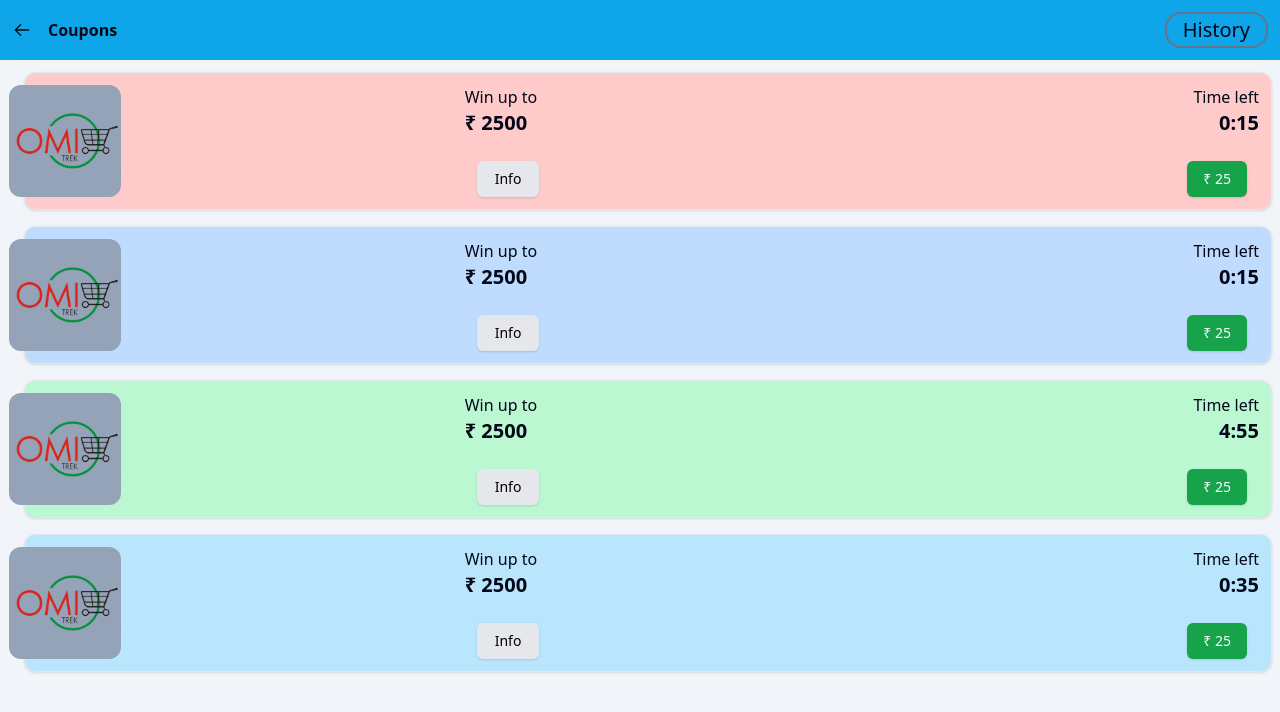
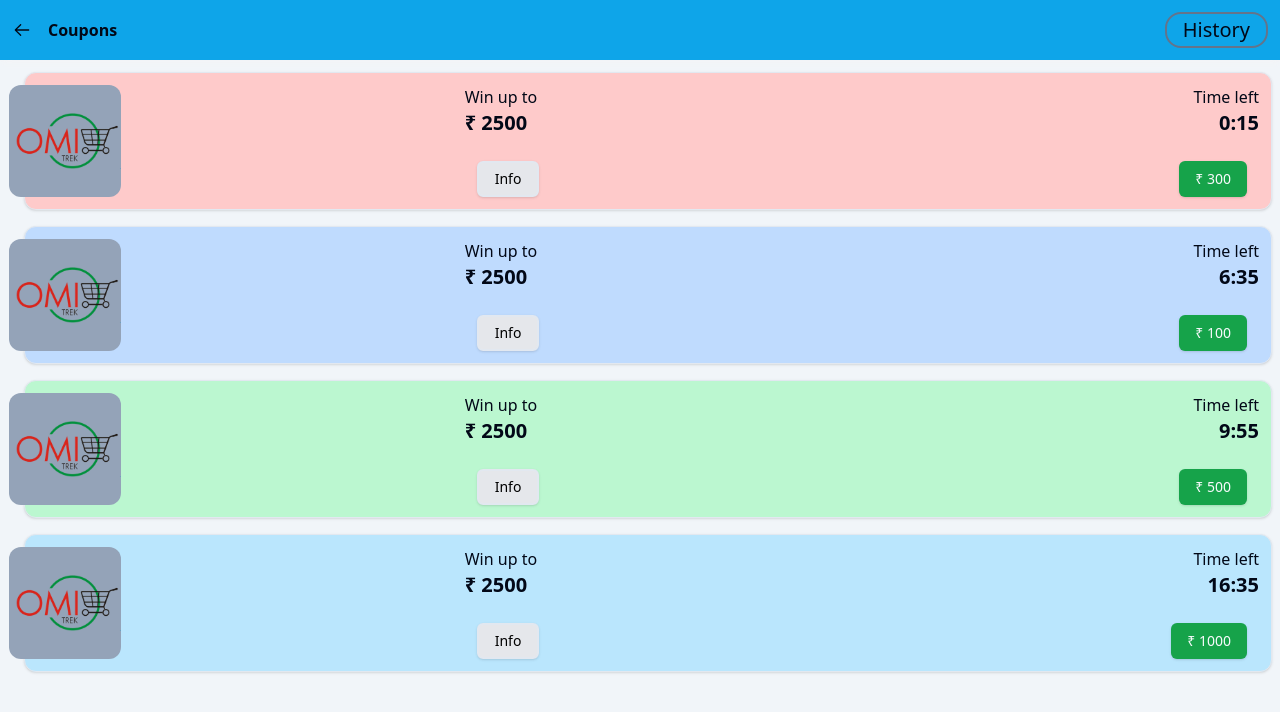
Before and after one commit to itz-kunal/omni-final-ecom-f, a Next.js app in the folder frontend/: page /coupons in a window 1280 px wide. Shown: the top 712 px of the page. Built offline with nearby package versions, Linux system fonts and the light colour scheme; no server answers.

Commit message:
Update page.jsx

```diff
--- a/frontend/src/app/coupons/page.jsx
+++ b/frontend/src/app/coupons/page.jsx
@@ -30,10 +30,10 @@ function Page() {
 
             <div className="flex flex-col pt-14 p-2 bg-slate-100 min-h-[100vh]">
 
-                <CouponCard initialTime={20} />
-                <CouponCard bgColor={'bg-blue-200'} pAmount={200} initialTime={20} />
-                <CouponCard bgColor={'bg-green-200'} initialTime={300} />
-                <CouponCard bgColor={'bg-sky-200'} initialTime={40} />
+                <CouponCard initialTime={20} pAmount={300}  />
+                <CouponCard bgColor={'bg-blue-200'} pAmount={100} initialTime={400} />
+                <CouponCard bgColor={'bg-green-200'} pAmount={500}  initialTime={600} />
+                <CouponCard bgColor={'bg-sky-200'} pAmount={1000}  initialTime={1000} />
 
             </div>
         </>
@@ -105,7 +105,7 @@ const CouponCard = ({ bgColor, pAmount = 20, initialTime }) => {
                 <br />
                 <div className='flex justify-between px-3'>
                     <Button className='bg-gray-200 text-black border-2 hover:bg-slate-300'>Info</Button>
-                    <Button className='bg-green-600' onClick={()=>buyCoupon(pAmount)}>₹ 25</Button>
+                    <Button className='bg-green-600' onClick={()=>buyCoupon(pAmount)}>₹ {pAmount}</Button>
                 </div>
             </div>
         </Card>
```
